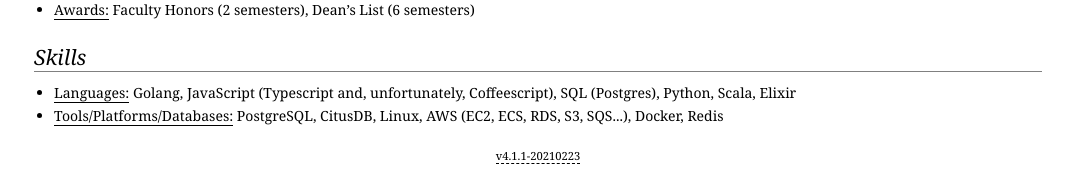
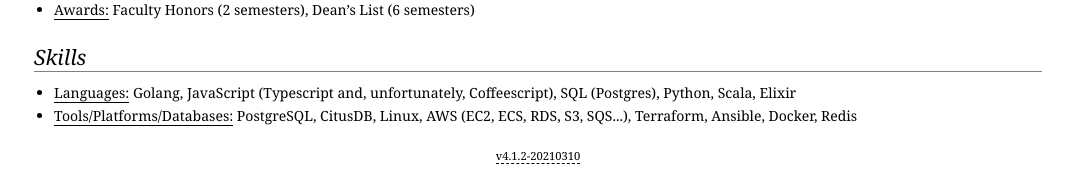
Before and after one commit to bunsenmcdubbs/bunsenmcdubbs.github.io, a Jekyll site: the page built from resume/index.html, in a window 1280 px wide. Shown: the part 858-1046 px from the top of the page, without its empty margins (102-1175 px from the left). Built offline with Jekyll 4.4.1, drawn with Linux system fonts in a browser that asks for light colours; comment, search, counter and statistics services are not loaded.

Commit message:
Add ansible, terraform to resume

```diff
--- a/resume/index.html
+++ b/resume/index.html
@@ -150,6 +150,8 @@
         CitusDB,
         Linux,
         AWS (EC2, ECS, RDS, S3, SQS...),
+        Terraform,
+        Ansible,
         Docker,
         Redis
       </p></li>
@@ -160,7 +162,7 @@
 </div>
 
 <footer>
-  <small><a href="https://github.com/bunsenmcdubbs/bunsenmcdubbs.github.io/commits/master/resume/index.html">v4.1.1-20210223</a></small>
+  <small><a href="https://github.com/bunsenmcdubbs/bunsenmcdubbs.github.io/commits/master/resume/index.html">v4.1.2-20210310</a></small>
 </footer>
 
 {% include googleAnalytics.html %}
```
